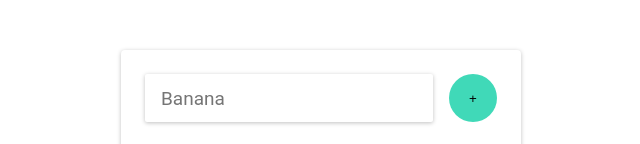
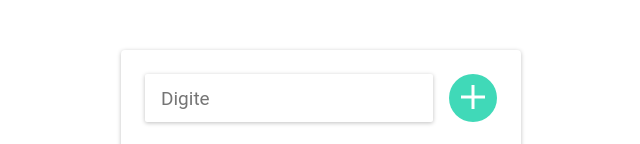
Before and after one commit to italoviola/todo-list, a React (Create React App) app: page / in a window 1280 px wide. Shown: the top 144 px of the page, without its empty margins (319-959 px from the left). Built offline with nearby package versions, Linux system fonts and the light colour scheme.

Commit message:
Add icons and adjusts

```diff
--- a/src/App.css
+++ b/src/App.css
@@ -68,6 +68,9 @@
   cursor: pointer;
   z-index: 9;
 }
+.todo-list-input_form--add-field img {
+  width: 24px;
+}
 .todo-list-input_form--add-field:active {
   opacity: 0.4;
 }
@@ -91,6 +94,9 @@
 .todo-list-tasks_task--remove {
   cursor: pointer;
 }
+.todo-list-tasks_task--remove img {
+  height: 16px;
+}
 
 .App {
   text-align: center;
--- a/src/components/todo-list-input.jsx
+++ b/src/components/todo-list-input.jsx
@@ -1,4 +1,5 @@
 import React, { useState } from 'react';
+import addIcon from '../assets/ic-add.png';
 
 function TodoListInput(props) {
 
@@ -28,14 +29,16 @@ function TodoListInput(props) {
           className="todo-list-input_form--description-field"
           type="text"
           value={description}
-          placeholder="Banana"
+          placeholder="Digite"
           onChange={handleDescriptionChange}
         />
-        <input
+        <button
           className="todo-list-input_form--add-field"
           type="submit"
-          value="+"
-        />
+          value=""
+        >
+          <img src={addIcon} alt="Add task" />
+        </button>
       </form>
     </div>
   );
--- a/src/components/todo-list-task.jsx
+++ b/src/components/todo-list-task.jsx
@@ -1,4 +1,5 @@
 import React, { useState } from 'react';
+import deleteIcon from '../assets/ic-delete.png';
 
 function TodoListTask(props) {
 
@@ -9,7 +10,9 @@ function TodoListTask(props) {
   return (
     <div className="todo-list-tasks_task">
       <div className="todo-list-tasks_task--description">{props.description}</div>
-      <div className="todo-list-tasks_task--remove" onClick={handleClickRemoveTask}>X</div>
+      <div className="todo-list-tasks_task--remove" onClick={handleClickRemoveTask}>
+        <img src={deleteIcon} alt="Delete task" />
+      </div>
     </div>
   );
 }
--- a/src/sass/components/todo-list-input.sass
+++ b/src/sass/components/todo-list-input.sass
@@ -32,5 +32,8 @@
       cursor: pointer
       z-index: 9
 
+      img
+        width: 24px
+
       &:active
         opacity: 0.4
--- a/src/sass/components/todo-list-task.sass
+++ b/src/sass/components/todo-list-task.sass
@@ -17,3 +17,6 @@
 
     &--remove
       cursor: pointer
+
+      img
+        height: 16px
```
Also changed, not shown: 1 other file (tests, documents, lock files or other folders).
